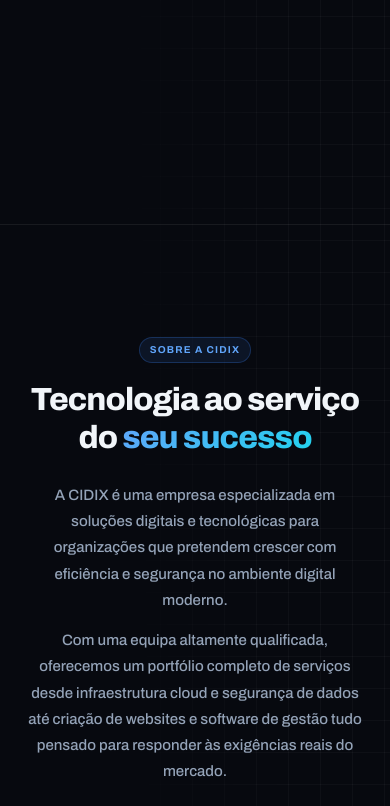
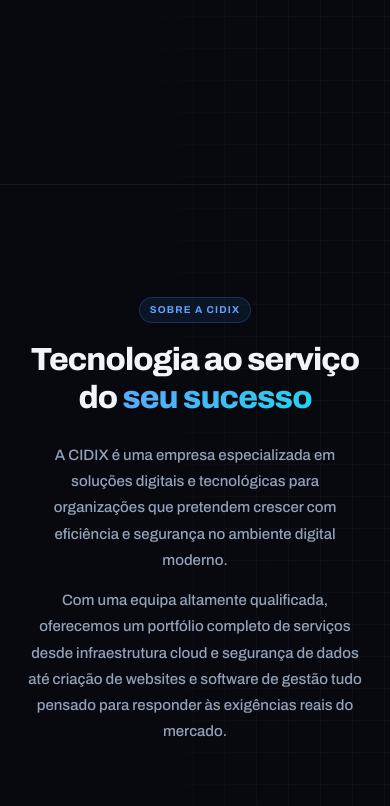
Before and after one commit to Devjoao-ao/cidix, a Vue app: page / in a window 390 px wide. Shown: the part 720-1526 px from the top of the page. Built offline with nearby package versions, Linux system fonts and the light colour scheme.

Commit message:
Refine mobile padding and perform production build

```diff
--- a/src/components/AboutSection.vue
+++ b/src/components/AboutSection.vue
@@ -146,7 +146,7 @@
 }
 
 @media (max-width: 768px) {
-  .about { padding: 100px 0; }
+  .about { padding: 60px 0; }
   .about__title { font-size: 32px; text-align: center; }
   .about__text { text-align: center; }
   .section-label { margin: 0 auto 18px; display: table; }
--- a/src/components/ContactSection.vue
+++ b/src/components/ContactSection.vue
@@ -385,7 +385,7 @@
 }
 
 @media (max-width: 900px) {
-  .contact { padding: 100px 0; }
+  .contact { padding: 60px 0; }
   .contact__grid {
     grid-template-columns: 1fr;
   }
--- a/src/components/HeroSection.vue
+++ b/src/components/HeroSection.vue
@@ -157,7 +157,7 @@
 }
 
 @media (max-width: 768px) {
-  .hero { padding: 120px 0 100px; text-align: center; }
+  .hero { padding: 80px 0 60px; text-align: center; }
   .hero__title { font-size: 34px; }
   .hero__subtitle { margin: 0 auto 32px; }
   .hero__actions { flex-direction: column; gap: 12px; }
--- a/src/components/ServicesSection.vue
+++ b/src/components/ServicesSection.vue
@@ -156,7 +156,7 @@
 }
 
 @media (max-width: 680px) {
-  .services { padding: 100px 0; }
+  .services { padding: 60px 0; }
   .services__grid {
     grid-template-columns: 1fr;
   }
```
Also changed, not shown: 1 other file (tests, documents, lock files or other folders).
